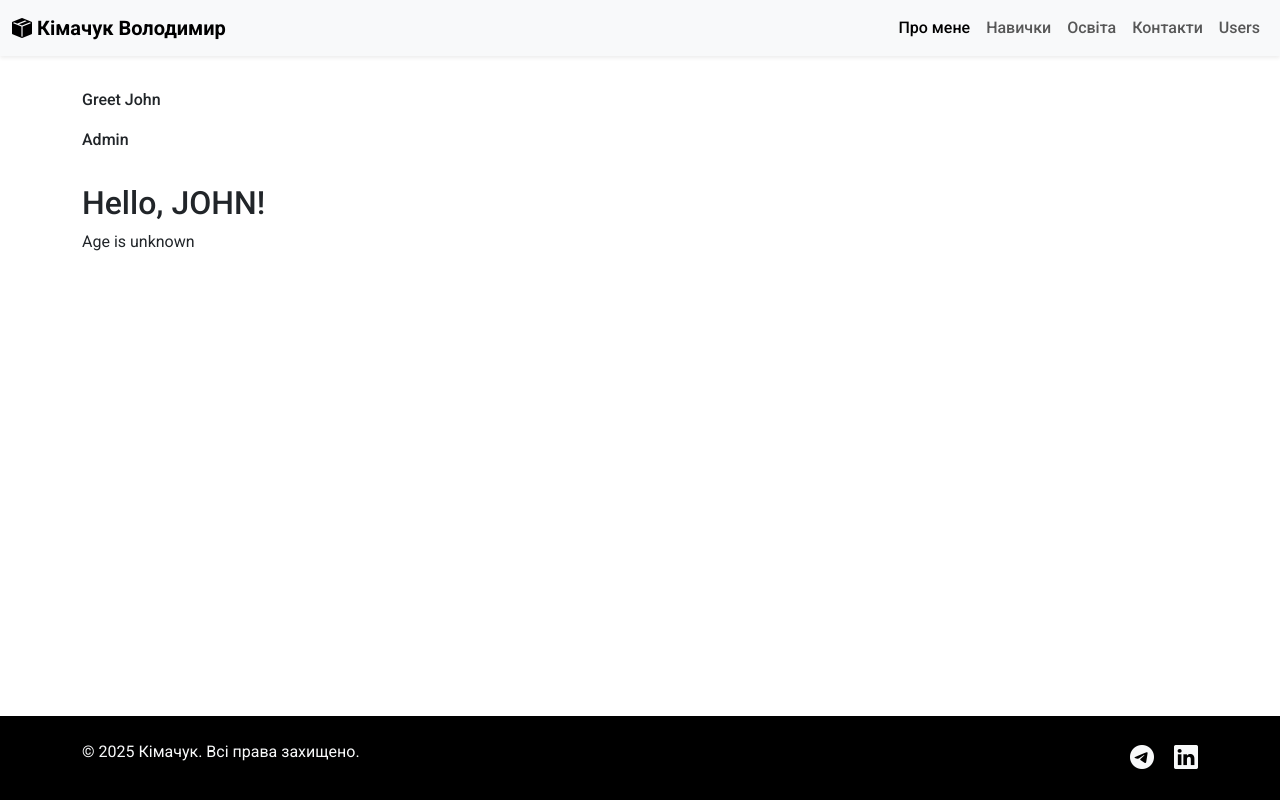
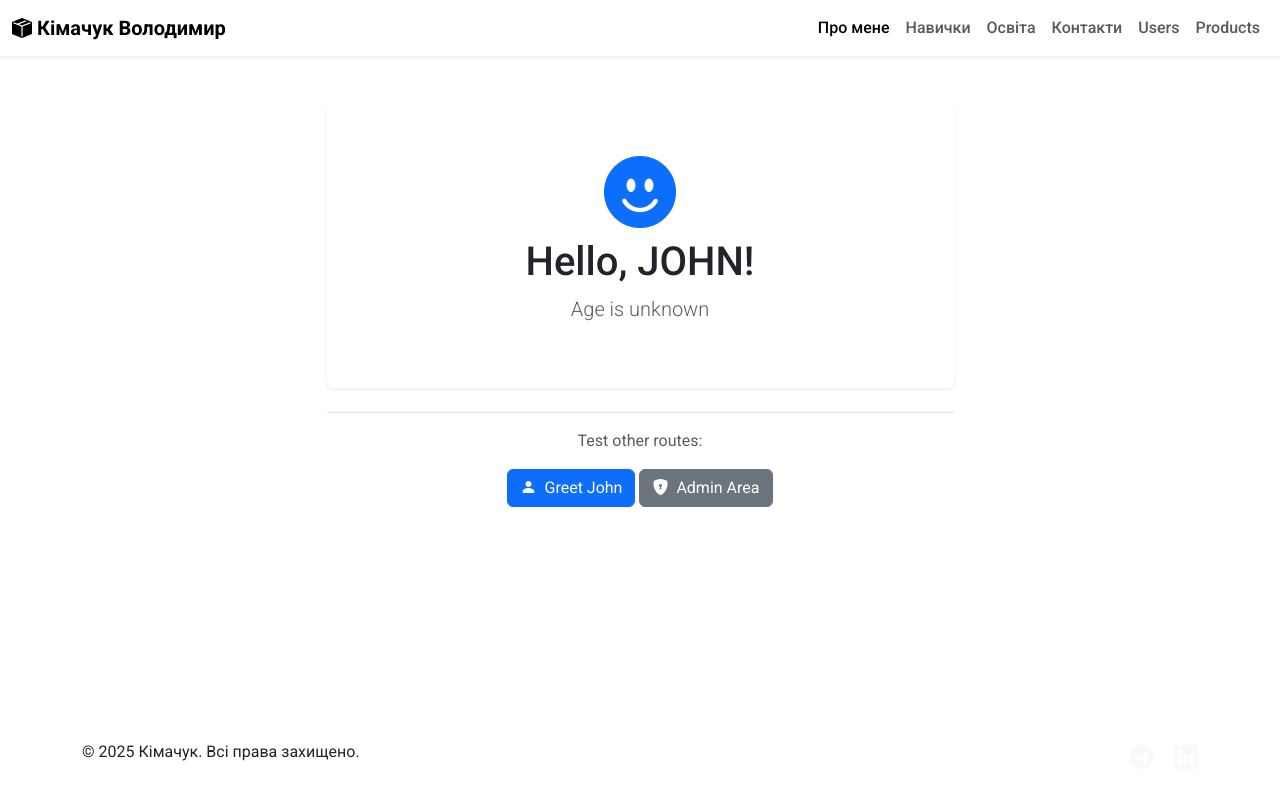
Before and after one commit to Kimachuk-Vol/python-flask, a Flask app: page /hi/John in a window 1280 px wide. Run offline with Flask 3, Linux system fonts and the light colour scheme.

Commit message:
added product_bp and tests for users and product blueprints

```diff
--- a/app/__init__.py
+++ b/app/__init__.py
@@ -8,5 +8,5 @@ from . import views
 from .users import views
 app.register_blueprint(views.users_bp)
 
-# from .posts import post_bp
-# app.register_blueprint(post_bp)
+from .products import products_bp
+app.register_blueprint(products_bp, url_prefix="/shop")
--- /dev/null
+++ b/app/products/__init__.py
@@ -0,0 +1,6 @@
+from flask import Blueprint
+
+# Defining a blueprint
+products_bp = Blueprint('product', __name__,template_folder="templates/products", static_folder="static")
+
+from . import views
--- a/app/templates/base.html
+++ b/app/templates/base.html
@@ -1,5 +1,5 @@
 <!DOCTYPE html>
-<html lang="uk">
+<html lang="uk" data-bs-theme="light">
 
 <head>
     <meta charset="UTF-8" />
--- a/app/templates/includes/footer.html
+++ b/app/templates/includes/footer.html
@@ -1,4 +1,5 @@
-<footer class="bg-black text-light p-4 mt-auto">
+<footer class=" p-4 mt-auto">
+    <!-- bg-black text-light -->
     <div class="container text-center">
         <div class="row">
             <div class="col-md-6 text-md-start mb-3 mb-md-0">
--- a/app/templates/includes/navbar.html
+++ b/app/templates/includes/navbar.html
@@ -1,4 +1,5 @@
-<nav class="navbar navbar-expand-lg bg-light shadow-sm">
+<nav class="navbar navbar-expand-lg shadow-sm">
+    <!-- bg-light -->
     <div class="container-fluid">
         <a class="navbar-brand" href="{{ url_for('resume') }}"> <i class="bi bi-box-seam-fill"></i> Кімачук
             Володимир
@@ -26,6 +27,9 @@
                 <li class="nav-item">
                     <a class="nav-link" href="{{ url_for('users.admin') }}">Users</a>
                 </li>
+                <li class="nav-item">
+                    <a class="nav-link" href="{{ url_for('product.get_products') }}">Products</a>
+                </li>
             </ul>
         </div>
     </div>
--- a/app/users/templates/users/hi.html
+++ b/app/users/templates/users/hi.html
@@ -1,23 +1,41 @@
-{% extends "base.html" %} {% block title %} Greating Page {% endblock %} {%block
-content %}
+{% extends "base.html" %}
 
-<br>
+{% block title %} Greating Page {% endblock %}
 
-<nav>
-    <ul class="navbar-nav ms-auto">
-        <li class="nav-item">
-            <a class="nav-link" href="{{ url_for('users.greetings', name='John', age=30)}}">Greet John</a>
-        </li>
-        <li class="nav-item">
-            <a class="nav-link" href="{{ url_for('users.admin')}}">Admin</a>
-        </li>
-    </ul>
-</nav>
-<br />
+{% block content %}
+<div class="container my-5">
+    <div class="row justify-content-center">
+        <div class="col-lg-7 col-md-9">
 
-<h2>Hello, {{name}}!</h2>
-{%if age%}
-<p>You are {{age}} years old.</p>
-{%else%}
-<p>Age is unknown</p>
-{%endif%} {% endblock %}
+            <div class="card shadow-sm border-0">
+                <div class="card-body p-4 p-md-5 text-center">
+
+                    <i class="bi bi-emoji-smile-fill display-2 text-primary mb-3"></i>
+
+                    <h2 class="display-6">Hello, {{name}}!</h2>
+
+                    {% if age %}
+                    <p class="lead">You are {{age}} years old.</p>
+                    {% else %}
+                    <p class="lead text-muted">Age is unknown</p>
+                    {% endif %}
+
+                </div>
+            </div>
+
+            <div class="text-center mt-4 pt-3 border-top">
+                <p class="text-muted">Test other routes:</p>
+
+                <a class="btn btn-primary" href="{{ url_for('users.greetings', name='John', age=30)}}">
+                    <i class="bi bi-person-fill me-2"></i>Greet John
+                </a>
+
+                <a class="btn btn-secondary" href="{{ url_for('users.admin')}}">
+                    <i class="bi bi-shield-lock-fill me-2"></i>Admin Area
+                </a>
+            </div>
+
+        </div>
+    </div>
+</div>
+{% endblock %}
```
Also changed, not shown: app/products/templates/products/detail_product.html (added, +37 -0 lines), app/products/templates/products/products.html (added, +47 -0 lines), app/products/views.py (added, +17 -0 lines), app/utils/repo.py (added, +36 -0 lines), tests/test_products_bp.py (added, +74 -0 lines), tests/test_users_bp.py (added, +24 -0 lines).
